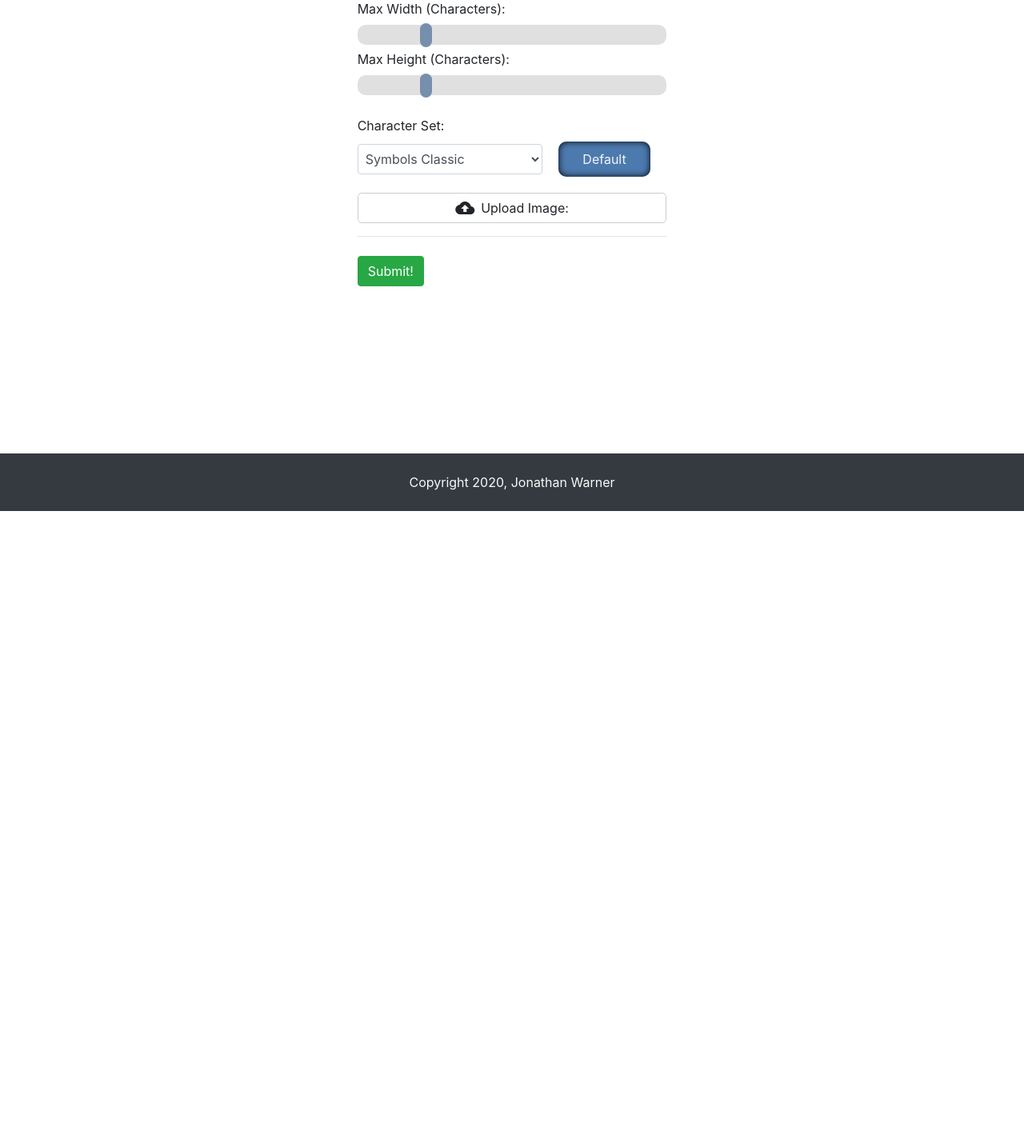
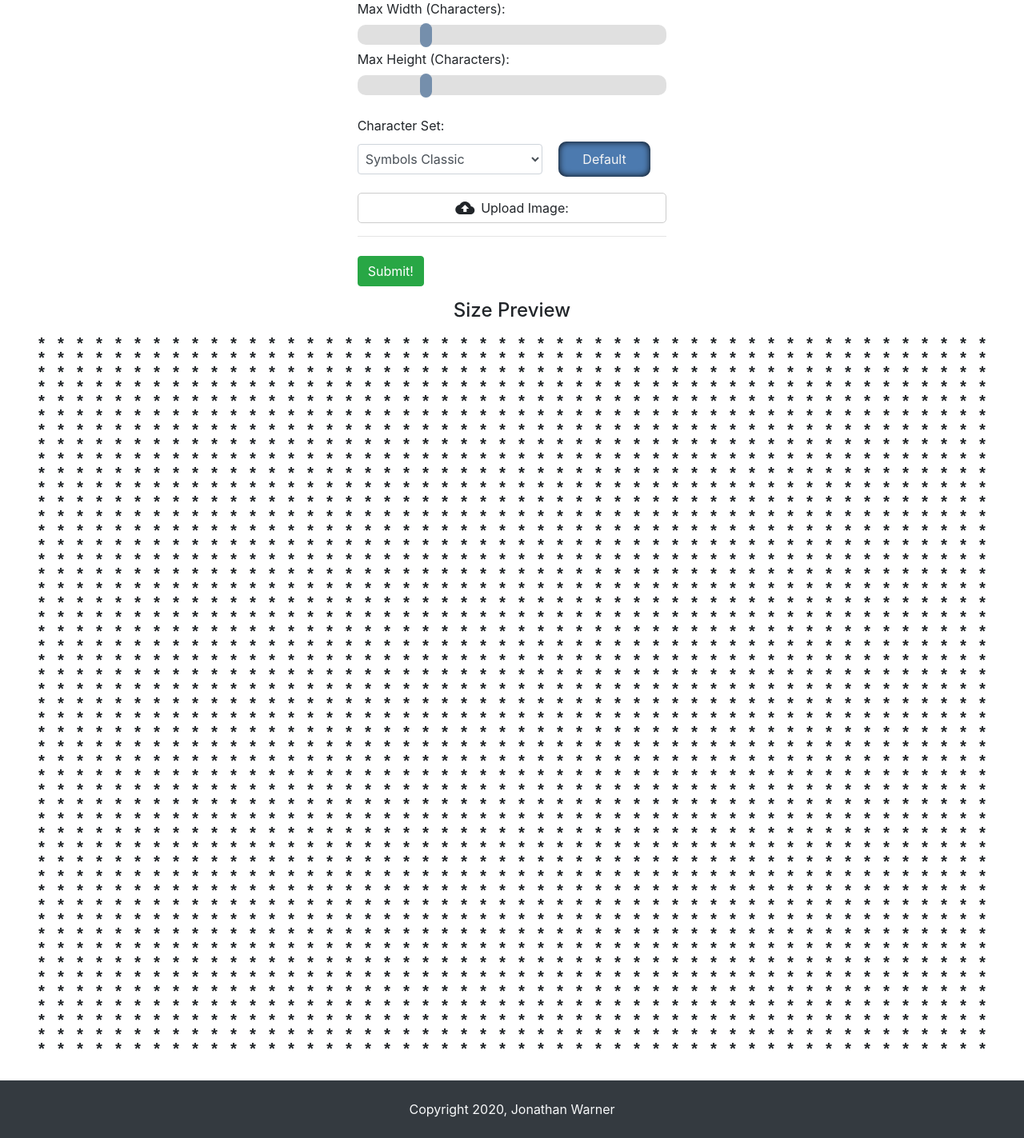
Before and after one commit to jewarner57/image-to-ascii-converter, a Flask app: page /convert in a window 1280 px wide. Shown: the part 161-1584 px from the top of the page at 80% size. Before the commit the page ends 800 px from the top, so only its background shows below. Run offline with Flask 2, Linux system fonts and the light colour scheme.

Commit message:
feat: size sliders now show size preview

```diff
--- /dev/null
+++ b/static/convert.js
@@ -0,0 +1,31 @@
+$(function () {
+    // change upload icon to check on upload
+    $("#image-upload").change(function () {
+        $("#upload-icon").html("check")
+    })
+
+    // display loading bar when submit button is pressed
+    $("#submit-image").click(function () {
+        $("#conversion-progress").removeClass("hidden")
+    })
+
+    // modify symbol preview size when sliders are changed
+    $(".slider").change(function () {
+        updateSizePreview()
+    })
+})
+
+function updateSizePreview() {
+
+    let charactercount = $("#image-width").val()
+    let linecount = $("#image-height").val()
+
+    displayLine = "<p>" + ("* ").repeat(charactercount) + "</p>"
+    displayAll = displayLine.repeat(linecount)
+
+    $(".ascii-display").html(displayAll)
+}
+
+$(document).ready(() => {
+    updateSizePreview()
+})
--- a/static/index.js
+++ b/static/index.js
@@ -1,19 +1,6 @@
-
-
-
-
 $(function () {
     // enable tooltips
     $('[data-toggle="tooltip"]').tooltip()
-
-    // change upload icon to check on upload
-    $("#image-upload").change(function () {
-        $("#upload-icon").html("check")
-    })
-
-    $("#submit-image").click(function () {
-        $("#conversion-progress").removeClass("hidden")
-    })
 })
 
 // convert.html
--- a/static/styles.css
+++ b/static/styles.css
@@ -29,6 +29,14 @@ body {
     white-space: nowrap;
     font-weight: bold;
     font-size: 20px;
+}
+
+.ascii-display-container {
+    width: 100%;
+    display: flex;
+    flex-direction: column;
+    justify-content: center;
+    align-items: center;
 }
 
 .slider {
--- a/templates/base.html
+++ b/templates/base.html
@@ -53,6 +53,7 @@
         integrity="sha384-ho+j7jyWK8fNQe+A12Hb8AhRq26LrZ/JpcUGGOn+Y7RsweNrtN/tE3MoK7ZeZDyx"
         crossorigin="anonymous"></script>
     <script src="/static/index.js"></script>
+    {% block scripts %}{% endblock %}
 </body>
 
 </html>
--- a/templates/convert.html
+++ b/templates/convert.html
@@ -79,7 +79,15 @@
 </section>
 
 <section>
+    <h4 class="text-center">Size Preview</h4>
+    <div class="ascii-display-container">
+        <div class="ascii-display">
 
+        </div>
+    </div>
 </section>
+{% endblock content %}
 
-{% endblock content %}
+{% block scripts %}
+<script type="text/javascript" src="../static/convert.js"></script>
+{% endblock scripts %}
```
Also changed, not shown: TODO.md (+1 -1 lines), templates/view.html (+1 -10 lines).
